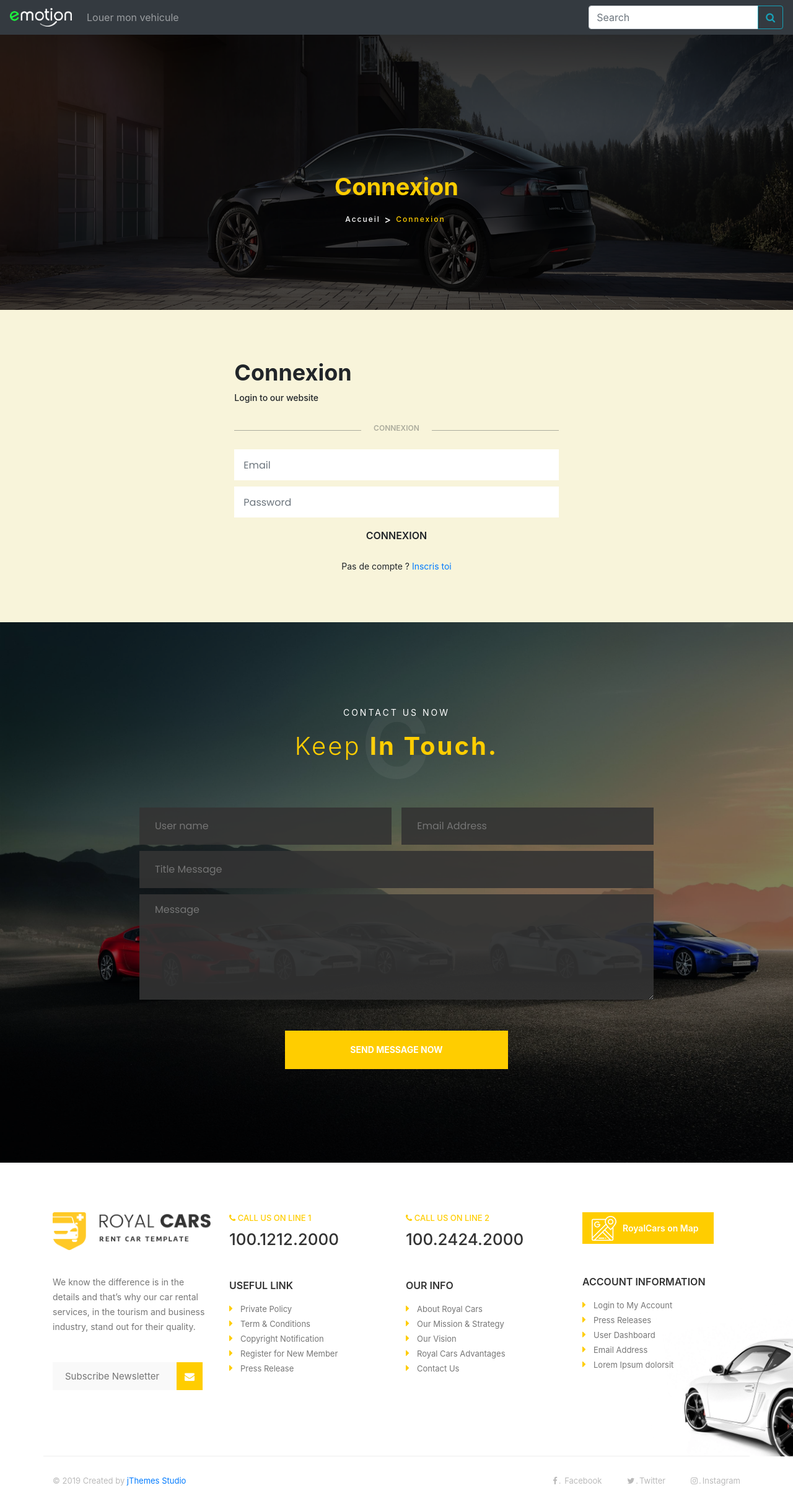
After one commit to BranisANZ/e-motion_project, a Symfony app: template templates/user/login.html.twig in a window 1280 px wide. The commit adds this page. Shown: the whole page at 62% size. Run offline with Twig, Linux system fonts and the light colour scheme; the template is opened without the code that fills it, so the values that code supplies are empty; some libraries are stand-ins or nearby versions.

Commit message:
finish auth

```diff
--- a/src/Controller/AnnounceController.php
+++ b/src/Controller/AnnounceController.php
@@ -20,7 +20,7 @@ class AnnounceController extends AbstractController
      */
     public function index(AnnounceRepository $announceRepository): Response
     {
-        return $this->render('announce/index.html.twig', [
+        return $this->render('announce/register.html.twig', [
             'announces' => $announceRepository->findAll(),
         ]);
     }
--- a/src/Controller/HomeController.php
+++ b/src/Controller/HomeController.php
@@ -4,6 +4,7 @@ namespace App\Controller;
 
 use Symfony\Bundle\FrameworkBundle\Controller\AbstractController;
 use Symfony\Component\Routing\Annotation\Route;
+
 
 class HomeController extends AbstractController
 {
--- a/src/Controller/RentalController.php
+++ b/src/Controller/RentalController.php
@@ -34,7 +34,7 @@ class RentalController extends AbstractController
 
             return $this->redirectToRoute("home");
         }
-        return $this->render("rental/index.html.twig", array(
+        return $this->render("rental/register.html.twig", array(
             'form'  => $form->createView(),
         ));
     }
--- a/templates/user/_delete_form.html.twig
+++ /dev/null
@@ -1,5 +0,0 @@
-<form method="post" action="{{ path('user_delete', {'id': user.id}) }}" onsubmit="return confirm('Are you sure you want to delete this item?');">
-    <input type="hidden" name="_method" value="DELETE">
-    <input type="hidden" name="_token" value="{{ csrf_token('delete' ~ user.id) }}">
-    <button class="btn">Delete</button>
-</form>
--- a/templates/user/_form.html.twig
+++ /dev/null
@@ -1,4 +0,0 @@
-{{ form_start(form) }}
-    {{ form_widget(form) }}
-    <button class="btn">{{ button_label|default('Save') }}</button>
-{{ form_end(form) }}
--- /dev/null
+++ b/templates/user/login.html.twig
@@ -0,0 +1,168 @@
+{% extends 'base.html.twig' %}
+
+{% block title %}Connexion!{% endblock %}
+
+{% block body %}
+    <div class="r-header r-header-inner">
+        <div class="r-header-inner-banner">
+            <div class="r-header-in-over">
+                <h1><b>Connexion</b></h1>
+                <div class="r-breadcrum">
+                    <ul>
+                        <li><a href="login-register.html#">Accueil</a></li>
+                        <li><span>Connexion</span></li>
+                    </ul>
+                </div>
+            </div>
+        </div>
+    </div>
+    <section id="r-login-register">
+        <div class="r-login-register">
+            <div class="r-login-register-in" style="display: flex;justify-content: center">
+                <div class="col-md-8">
+                    <div class="r-auth-outer">
+                        <div class="r-auth-head">
+                            <h2><b>Connexion</b></h2>
+                            <span>Login to our website</span>
+                        </div>
+                        <div class="r-auth-form">
+                            <div class="r-or-line"><span>CONNEXION</span></div>
+                            <form action="{{ path("user_login") }}" method="POST">
+                                <div class="form-group">
+                                    <input type="text" class="form-control" name="_email" required placeholder="Email">
+                                </div>
+                                <div class="form-group">
+                                    <input type="password" class="form-control" name="_password" required placeholder="Password">
+                                </div>
+                                <div class="form-group" style="display:flex;justify-content: center">
+                                    <button class="btn btn-full">Connexion</button>
+                                </div>
+                            </form>
+                            <div class="r-from-inof">
+                                <p class="text-center">Pas de compte ? <a href="{{ path("user_register") }}">Inscris toi</a></p>
+                            </div>
+                        </div>
+                    </div>
+                </div>
+            </div>
+        </div>
+    </section>
+    <section id="r-get-in-touch">
+        <div class="r-get-in-touch">
+            <div class="container">
+                <div class="r-get-header">
+                    <span>CONTACT US NOW</span>
+                    <h2>Keep <b>In Touch.</b></h2>
+                </div>
+                <div class="r-get-form">
+                    <form action="login-register.html#">
+                        <div class="clearfix">
+                            <div class="form-group"><input type="text" placeholder="User name"></div>
+                            <div class="form-group"><input type="email" placeholder="Email Address"></div>
+                        </div>
+                        <div class="form-group"><input type="email" placeholder="Title Message"></div>
+                        <div class="form-group">
+                            <textarea placeholder="Message"></textarea>
+                        </div>
+                        <div class="text-center">
+                            <button class="btn btn-full">SEND MESSAGE NOW</button>
+                        </div>
+                    </form>
+                </div>
+            </div>
+        </div>
+    </section>
+    <footer>
+        <div class="r-footer">
+            <div class="container">
+                <div class="row clearfix">
+                    <div class="col-xl-3 col-lg-3 col-md-6 col-sm-6 col-xs-12">
+                        <div class="r-footer-block">
+                            <img src="assets/images/footer-logo.png" class="d-block img-fluid" alt="">
+                            <p>
+                                We know the difference is in the details and that’s why our car rental services, in the tourism and business industry, stand out for their quality.
+                            </p>
+                            <form action="login-register.html#">
+                                <div class="r-newsletter">
+                                    <input type="email" placeholder="Subscribe Newsletter">
+                                    <button class="btn"><i class="fa fa-envelope"></i></button>
+                                </div>
+                            </form>
+                        </div>
+                    </div>
+                    <div class="col-xl-3 col-lg-3 col-md-6 col-sm-6 col-xs-12">
+                        <div class="r-footer-block">
+                            <div class="r-footer-widget r-footer-phone">
+                                <span><i class="fa fa-phone"></i> CALL US ON LINE 1</span>
+                                <h5>100.1212.2000</h5>
+                            </div>
+                            <div class="r-footer-widget r-footer-nav">
+                                <h6>USEFUL LINK</h6>
+                                <nav>
+                                    <ul>
+                                        <li><a href="login-register.html#">Private Policy</a></li>
+                                        <li><a href="login-register.html#">Term & Conditions</a></li>
+                                        <li><a href="login-register.html#">Copyright Notification</a></li>
+                                        <li><a href="login-register.html#">Register for New Member</a></li>
+                                        <li><a href="login-register.html#">Press Release</a></li>
+                                    </ul>
+                                </nav>
+                            </div>
+                        </div>
+                    </div>
+                    <div class="col-xl-3 col-lg-3 col-md-6 col-sm-6 col-xs-12">
+                        <div class="r-footer-block">
+                            <div class="r-footer-widget r-footer-phone">
+                                <span><i class="fa fa-phone"></i> CALL US ON LINE 2</span>
+                                <h5>100.2424.2000</h5>
+                            </div>
+                            <div class="r-footer-widget r-footer-nav">
+                                <h6>OUR INFO</h6>
+                                <nav>
+                                    <ul>
+                                        <li><a href="login-register.html#">About Royal Cars</a></li>
+                                        <li><a href="login-register.html#">Our Mission & Strategy</a></li>
+                                        <li><a href="login-register.html#">Our Vision</a></li>
+                                        <li><a href="login-register.html#">Royal Cars Advantages</a></li>
+                                        <li><a href="login-register.html#">Contact Us</a></li>
+                                    </ul>
+                                </nav>
+                            </div>
+                        </div>
+                    </div>
+                    <div class="col-xl-3 col-lg-3 col-md-6 col-sm-6 col-xs-12">
+                        <div class="r-footer-block">
+                            <div class="r-footer-widget r-footer-map">
+                                <a href="login-register.html#"> <img src="assets/images/icon-footer-map.png" class="icon" alt=''/> RoyalCars on Map</a>
+                            </div>
+                            <div class="r-footer-widget r-footer-nav">
+                                <h6>ACCOUNT INFORMATION</h6>
+                                <nav>
+                                    <ul>
+                                        <li><a href="login-register.html#">Login to My Account</a></li>
+                                        <li><a href="login-register.html#">Press Releases</a></li>
+                                        <li><a href="login-register.html#">User Dashboard</a></li>
+                                        <li><a href="login-register.html#">Email Address</a></li>
+                                        <li><a href="login-register.html#">Lorem Ipsum dolorsit</a></li>
+                                    </ul>
+                                </nav>
+                            </div>
+                        </div>
+                    </div>
+                </div>
+                <div class="row clearfix r-footer-strip">
+                    <div class="col-xl-6 col-lg-6 col-md-5 col-sm-4 col-xs-12">
+                        © 2019 Created by <a href="https://jthemes.com" target="_blank" title="Best Corporate WordPress, HTML Templates">jThemes Studio</a>
+                    </div>
+                    <div class="col-xl-6 col-lg-6 col-md-7 col-sm-8 col-xs-12">
+                        <ul>
+                            <li><a href="login-register.html#"><i class="fa fa-facebook"></i>. <span>Facebook</span></a></li>
+                            <li><a href="login-register.html#"><i class="fa fa-twitter"></i>.<span>Twitter</span></a></li>
+                            <li><a href="login-register.html#"><i class="fa fa-instagram"></i>.<span>Instagram</span></a></li>
+                        </ul>
+                    </div>
+                </div>
+            </div>
+        </div>
+    </footer>
+{% endblock %}
```
Also changed, not shown: src/Controller/UserController.php (+18 -8 lines), src/Entity/User.php (+97 -77 lines), src/Form/RegistrationFormType.php (+5 -2 lines), templates/user/edit.html.twig (deleted, +0 -13 lines), templates/user/new.html.twig (deleted, +0 -11 lines), templates/user/register.html.twig (renamed from templates/user/index.html.twig, +8 -34 lines), templates/user/show.html.twig (deleted, +0 -70 lines), 2 other files.
